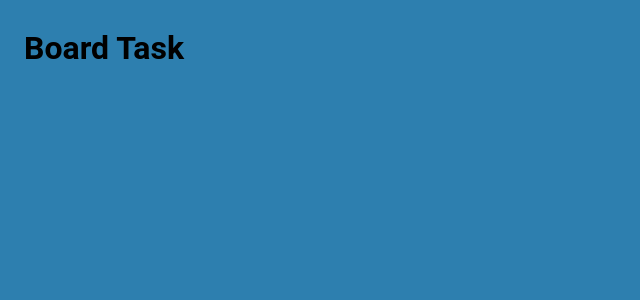
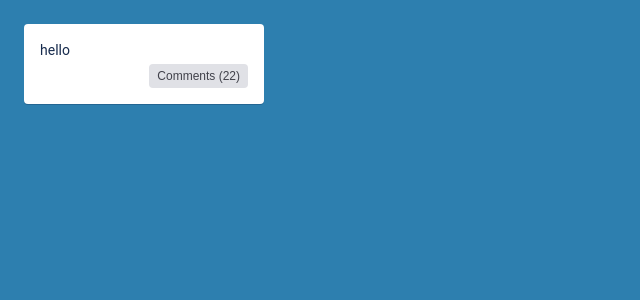
Before and after one commit to MHJ-10/board-task, a Next.js app: page / in a window 1280 px wide. Shown: the top 300 px of the page, without its empty margins (0-640 px from the left). Built offline with nearby package versions, Linux system fonts and the light colour scheme.

Commit message:
feat: build task-card component

```diff
--- /dev/null
+++ b/app/components/features/index.ts
@@ -0,0 +1 @@
+export { default as TaskCard } from "./task-card";
--- /dev/null
+++ b/app/components/features/task-card.tsx
@@ -0,0 +1,26 @@
+import { Card } from "../ui";
+
+interface TaskCardProps {
+  title: string;
+  onCommentButtonClick: () => void;
+  commentsTotal?: number;
+}
+
+const TaskCard = (props: TaskCardProps) => {
+  const { title, onCommentButtonClick, commentsTotal = 0 } = props;
+
+  return (
+    <Card title={title}>
+      <div className="taskCardBody">
+        <button
+          className="taskCardButton cursor-pointer"
+          onClick={onCommentButtonClick}
+        >
+          Comments ({commentsTotal})
+        </button>
+      </div>
+    </Card>
+  );
+};
+
+export default TaskCard;
--- a/app/page.tsx
+++ b/app/page.tsx
@@ -1,3 +1,17 @@
+"use client";
+
+import { TaskCard } from "./components/features";
+
 export default function Home() {
-  return <h1>Board Task</h1>;
+  return (
+    <div style={{ width: "fit-content" }}>
+      <TaskCard
+        title="hello"
+        commentsTotal={22}
+        onCommentButtonClick={() => {
+          console.log("hello");
+        }}
+      />
+    </div>
+  );
 }
--- a/app/styles/abstracts/_mixins.scss
+++ b/app/styles/abstracts/_mixins.scss
@@ -12,7 +12,7 @@
   text-overflow: ellipsis;
 }
 
-@mixin transition-background {
+@mixin bg-transition {
   transition: background-color 0.2s ease-in;
 }
 
--- a/app/styles/abstracts/_variables.scss
+++ b/app/styles/abstracts/_variables.scss
@@ -5,9 +5,10 @@ $color-secondary-100: #ffffff;
 $color-secondary-200: #f4f5f7;
 
 $color-gray-100: #e0e1e6;
-$color-gray-200: #6c798e;
-$color-gray-300: #172b4d;
-$color-gray-400: #41424b;
+$color-gray-200:#c1c7d0;
+$color-gray-300: #6c798e;
+$color-gray-500: #41424b;
+$color-gray-400: #172b4d;
 
 $space-xs: 4px;
 $space-sm: 8px;
--- a/app/styles/components/_card.scss
+++ b/app/styles/components/_card.scss
@@ -10,7 +10,7 @@
   border-radius: $space-xs;
   box-shadow: #091e4240 0px 1px 0px;
   width: 240px;
-  @include transition-background;
+  @include bg-transition;
 }
 
 .card:hover {
--- a/app/styles/components/_input.scss
+++ b/app/styles/components/_input.scss
@@ -3,7 +3,7 @@
 
 .input {
   @include text-base;
-  color: $color-gray-300;
+  color: $color-gray-500;
   padding: $space-sm;
   border-radius: $radius-sm;
   font-weight: $font-bold;
@@ -11,6 +11,6 @@
 }
 
 .input::placeholder {
-  color: $color-gray-200;
+  color: $color-gray-300;
   font-weight: $font-bold;
 }
--- a/app/styles/components/_modal.scss
+++ b/app/styles/components/_modal.scss
@@ -23,7 +23,7 @@
 .modal {
   background-color: $color-secondary-100;
   width: 420px;
-  color: $color-gray-200;
+  color: $color-gray-300;
   padding: $space-md;
   border-radius: $radius-md;
   position: relative;
@@ -44,7 +44,7 @@
 .closeIcon {
   width: 16px;
   height: 16px;
-  color: $color-gray-200;
+  color: $color-gray-300;
 }
 
 .modalHeader {
@@ -54,7 +54,7 @@
   justify-content: space-between;
   font-size: 1.25rem;
   margin-bottom: $space-md;
-  color: $color-gray-300;
+  color: $color-gray-500;
 }
 
 .modalBody {
--- /dev/null
+++ b/app/styles/components/_task-card.scss
@@ -0,0 +1,22 @@
+@use "../abstracts/variables" as *;
+@use "../abstracts/mixins" as *;
+
+.taskCardButton {
+  border: none;
+  padding: $space-xs $space-sm;
+  border-radius: $radius-sm;
+  background-color: $color-gray-100;
+  color: $color-gray-500;
+  @include bg-transition;
+  @include text-xs;
+}
+
+.taskCardButton:hover {
+  background-color: $color-gray-200;
+}
+
+.taskCardBody {
+  display: flex;
+  justify-content: end;
+  align-items: center;
+}
--- a/app/styles/main.scss
+++ b/app/styles/main.scss
@@ -10,3 +10,4 @@
 @use "components/card";
 @use "components/input";
 @use "components/modal";
+@use "components/task-card";
```
